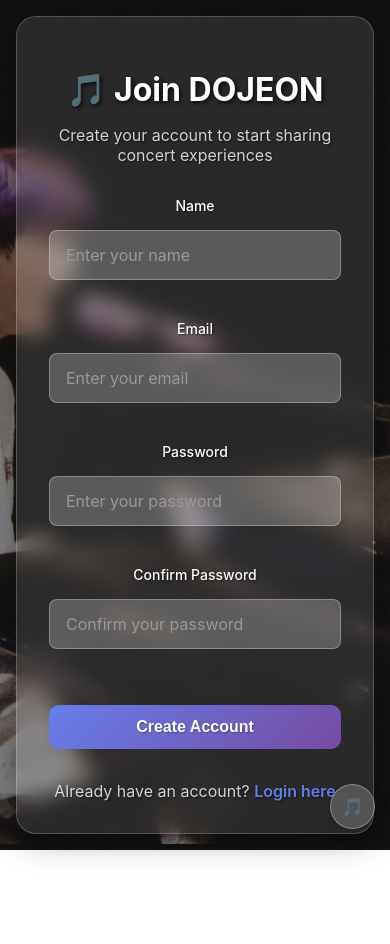
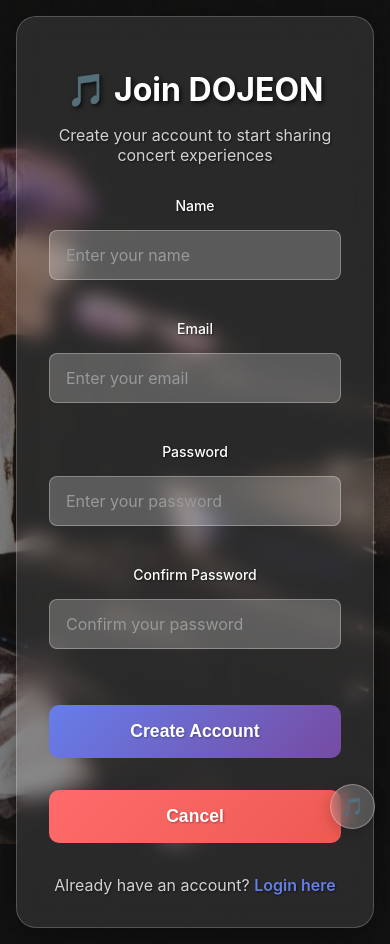
Before and after one commit to kwohyuno/dojeon, a React (Create React App) app in the folder frontend/: page /register in a window 390 px wide. Before the commit the page ends 850 px from the top, so only its background shows below. Built offline with nearby package versions, Linux system fonts and the light colour scheme.

Commit message:
Add cancel button to Register page and fix button styling with important

```diff
--- a/frontend/src/components/Register.css
+++ b/frontend/src/components/Register.css
@@ -81,17 +81,18 @@
 }
 
 .register-button {
-  margin-top: 1rem;
-  padding: 1rem 2rem;
-  background: linear-gradient(135deg, #667eea 0%, #764ba2 100%);
-  color: white;
-  border: none;
-  border-radius: 10px;
-  font-size: 1.1rem;
-  font-weight: 600;
-  cursor: pointer;
-  transition: all 0.3s ease;
-  text-shadow: 1px 1px 2px rgba(0, 0, 0, 0.3);
+  margin-top: 1rem !important;
+  padding: 1rem 2rem !important;
+  background: linear-gradient(135deg, #667eea 0%, #764ba2 100%) !important;
+  color: white !important;
+  border: none !important;
+  border-radius: 10px !important;
+  font-size: 1.1rem !important;
+  font-weight: 600 !important;
+  cursor: pointer !important;
+  transition: all 0.3s ease !important;
+  text-shadow: 1px 1px 2px rgba(0, 0, 0, 0.3) !important;
+  width: 100% !important;
 }
 
 .register-button:hover:not(:disabled) {
@@ -100,6 +101,32 @@
 }
 
 .register-button:disabled {
+  opacity: 0.6;
+  cursor: not-allowed;
+  transform: none;
+}
+
+.cancel-button {
+  margin-top: 0.5rem !important;
+  padding: 1rem 2rem !important;
+  background: linear-gradient(135deg, #ff6b6b 0%, #ee5a52 100%) !important;
+  color: white !important;
+  border: none !important;
+  border-radius: 10px !important;
+  font-size: 1.1rem !important;
+  font-weight: 600 !important;
+  cursor: pointer !important;
+  transition: all 0.3s ease !important;
+  text-shadow: 1px 1px 2px rgba(0, 0, 0, 0.3) !important;
+  width: 100% !important;
+}
+
+.cancel-button:hover:not(:disabled) {
+  transform: translateY(-2px);
+  box-shadow: 0 8px 25px rgba(255, 107, 107, 0.4);
+}
+
+.cancel-button:disabled {
   opacity: 0.6;
   cursor: not-allowed;
   transform: none;
@@ -159,7 +186,8 @@
     font-size: 0.9rem;
   }
 
-  .register-button {
+  .register-button,
+  .cancel-button {
     padding: 0.8rem 1.5rem;
     font-size: 1rem;
   }
--- a/frontend/src/components/Register.tsx
+++ b/frontend/src/components/Register.tsx
@@ -187,6 +187,15 @@ const Register: React.FC = () => {
           >
             {isSubmitting ? 'Creating Account...' : 'Create Account'}
           </button>
+
+          <button
+            type="button"
+            className="cancel-button"
+            onClick={() => navigate('/login')}
+            disabled={isSubmitting}
+          >
+            Cancel
+          </button>
         </form>
 
         <div className="login-link">
```
